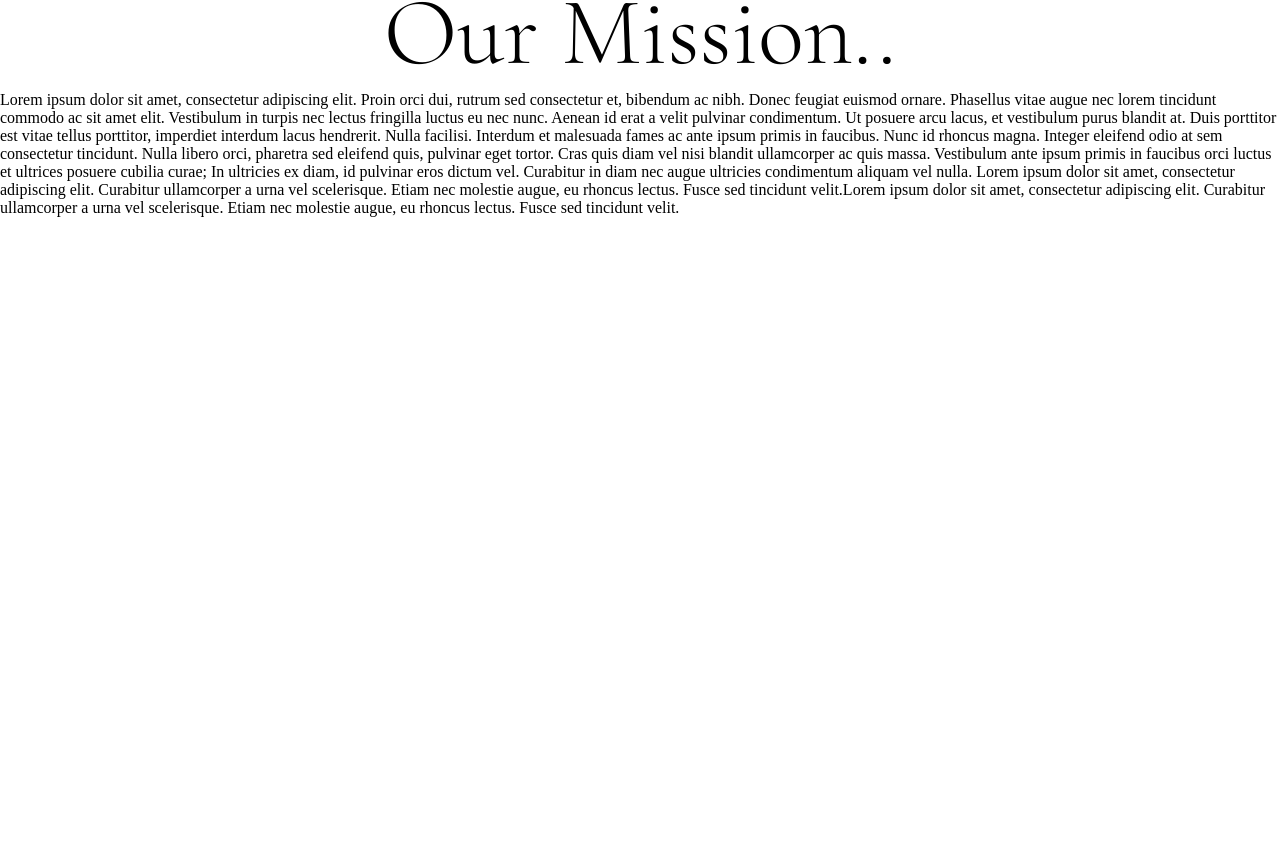
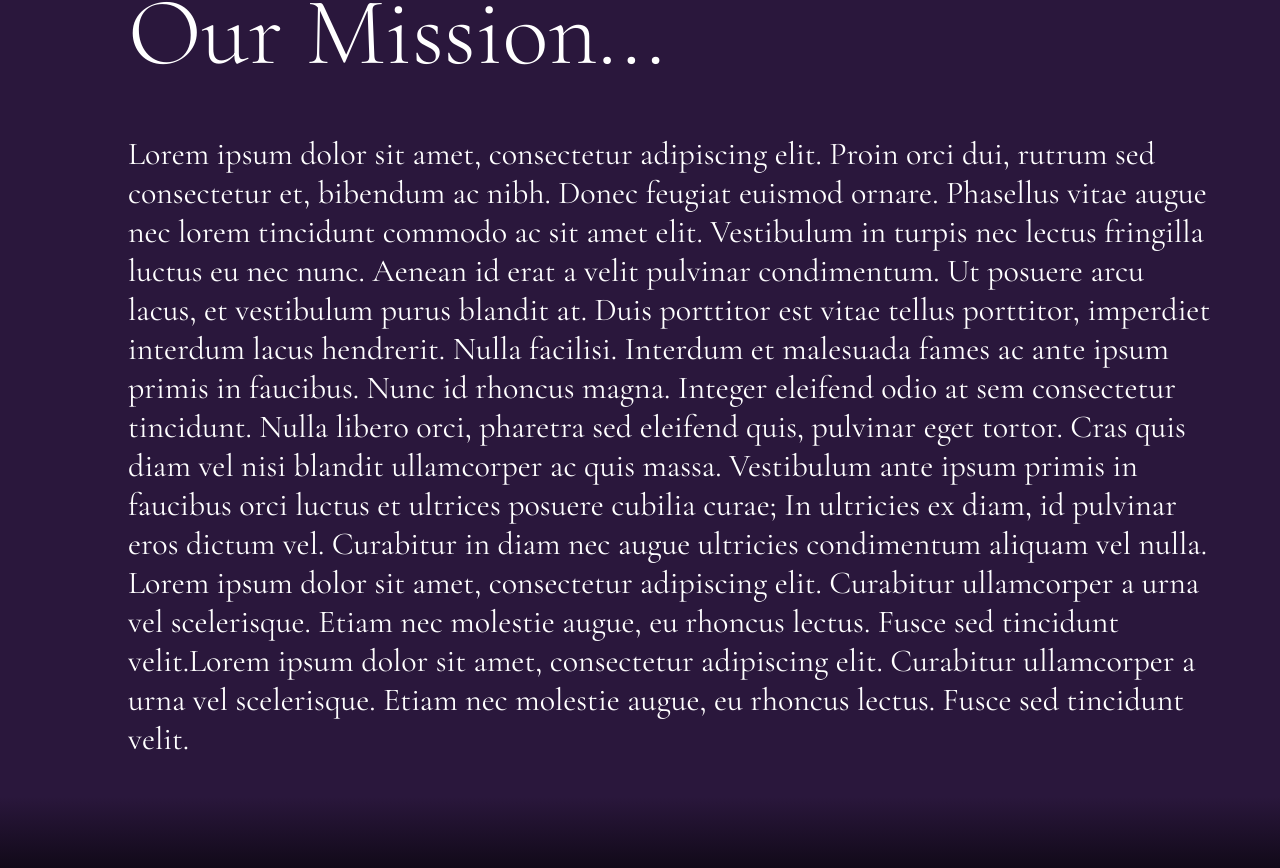
Before and after one commit to cereriss/Moonscope, a plain HTML site: page moonScope/index.html in a window 1280 px wide. Shown: the part 826-1694 px from the top of the page. Before the commit the page ends 1520 px from the top, so only its background shows below. Drawn offline with nearby package versions, Linux system fonts and the light colour scheme.

Commit message:
finished landing page
i only need to add animations! working on the other pages and then i will start working on the backend

```diff
--- a/moonScope/index.html
+++ b/moonScope/index.html
@@ -21,7 +21,7 @@
     </div>
 
     <div class="body-B">
-      <div class="title-space">Our Mission..</div>
+      <div class="title-space">Our Mission...</div>
       <div class="box-grid">
         <div class="line-box"></div>
         <div class="desc-box">
@@ -48,6 +48,12 @@
       </div>
     </div>
 
-    <script src="./scripts/landingpage.js"></script>
+    <!--footer-->
+    <footer class="footer">
+      <img src="images/github_icon.svg" alt="github" />
+    </footer>
+
+    <script src="./scripts/landing_page/landingpage.js"></script>
+    <script src="./scripts/general/parallax.js"></script>
   </body>
 </html>
--- a/moonScope/style/landingpag.css
+++ b/moonScope/style/landingpag.css
@@ -89,25 +89,68 @@
 }
 
 .body-B {
+  background-color: var(--violaScuro);
   display: flex;
   flex-direction: column;
-  align-items: center;
+  align-items: flex-start;
+  position: relative;
 
   width: 100%;
-  height: 90vh;
+  height: fit-content;
 }
 
 .title-space {
   font-family: "Cormorant Garamond";
   font-size: var(--font-size-xl);
+  text-align: left;
+  display: flex;
+  color: var(--white);
   font-weight: 300;
+  position: relative;
+
+  padding-left: 10%;
+  width: 85%;
+  height: 20vh;
 }
 
 .box-grid {
+  display: flex;
+  flex-direction: row;
+  position: relative;
+
+  width: 100%;
+  height: fit-content;
 }
 
 .line-box {
+  display: flex;
+  flex-direction: row;
+  align-items: center;
+  position: relative;
+
+  width: 10vw;
+  height: fit-content;
 }
 
 .desc-box {
+  font-size: var(--font-size-s);
+  font-family: "Cormorant Garamond";
+  color: var(--white);
+  align-items: flex-start;
+  position: relative;
+
+  width: 85vw;
 }
+
+footer {
+  display: flex;
+  flex-direction: row;
+  justify-content: center;
+  align-items: flex-end;
+
+  background: linear-gradient(180deg, #2a173c 23.98%, #000000 100%);
+  background-blend-mode: saturation;
+
+  width: 100%;
+  height: 20vh;
+}
```
Also changed, not shown: moonScope/images/github_icon.svg (added), moonScope/scripts/general/parallax.js (added), moonScope/scripts/landing_page/landingpage.js (renamed from moonScope/scripts/landingpage.js).
